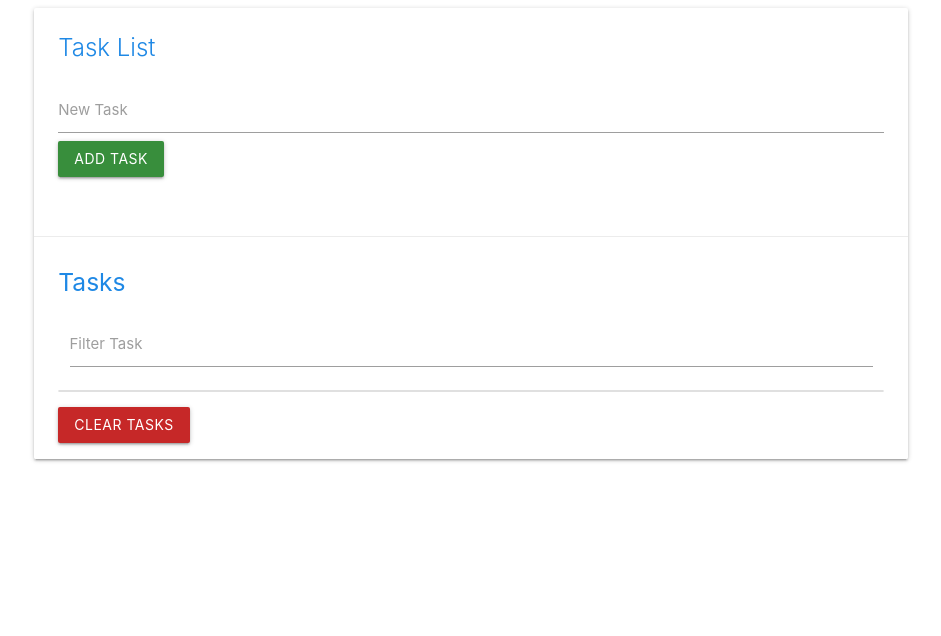
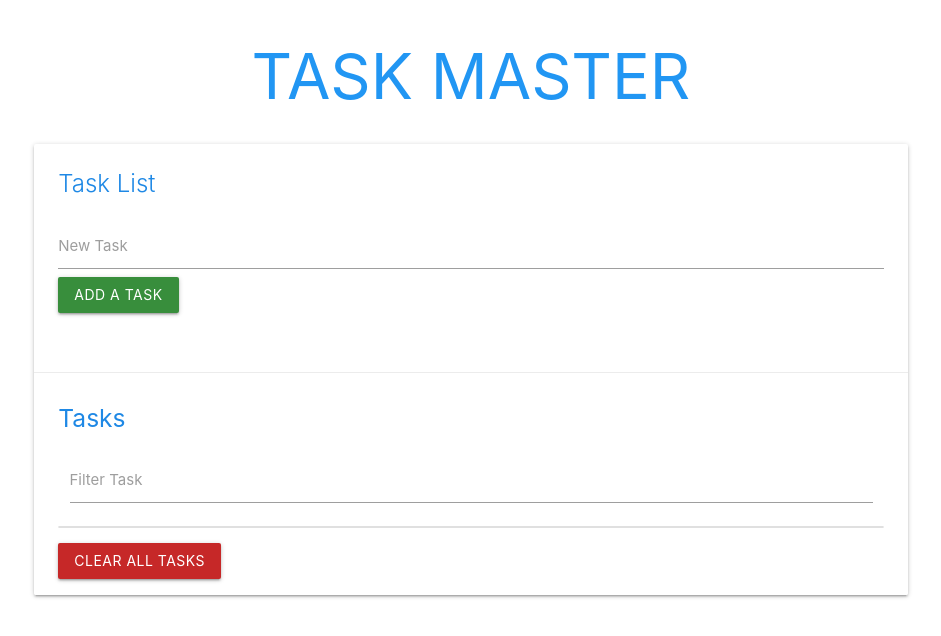
Before and after one commit to TatyCat/taskMaster, a plain HTML site: page index.html in a window 1280 px wide. Shown: the whole page, without its empty margins (169-1110 px from the left). Drawn offline with nearby package versions, Linux system fonts and the light colour scheme.

Commit message:
Changed Button Text

```diff
--- a/index.html
+++ b/index.html
@@ -18,6 +18,12 @@
 
 </head>
 <body>
+    <div class="container center-align blue-text ">
+    <header>
+<h1>TASK MASTER</h1>
+    </header>
+   </div>
+
     <div class="container">
         <div class="row">
             <div class="col s12">
@@ -29,7 +35,7 @@
                                    <div class="input-field col s12">
                                        <input type="text" id="task" name="task">
                                        <label for="task">New Task</label>
-                                       <input type="submit" value="Add Task" class="btn green darken-2">
+                                       <input type="submit" value="Add a Task" class="btn green darken-2">
                                    </div>
                                </form>
                            </div>
@@ -41,7 +47,7 @@
                             <label for="filter">Filter Task</label>
                         </div>
                         <ul class="collection"></ul>
-                        <a href="#" class="clear-tasks btn red darken-3">Clear Tasks</a>
+                        <a href="#" class="clear-tasks btn red darken-3">Clear All Tasks</a>
                     </div>
                 </div>
             </div>
```
